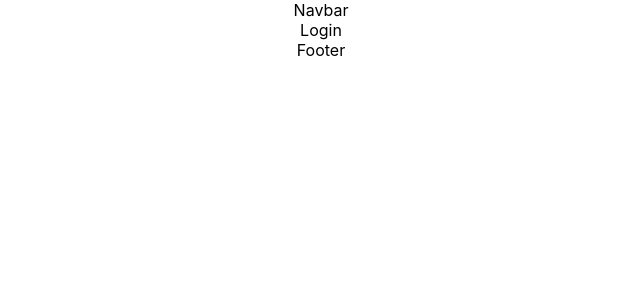
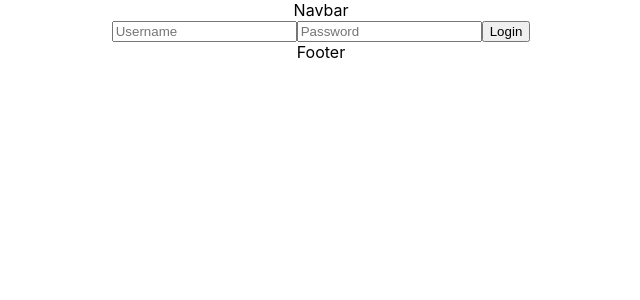
Before and after one commit to C-R-react-review/front-end, a React (Create React App) app: page /login in a window 1280 px wide. Shown: the top 300 px of the page, without its empty margins (319-959 px from the left). Built offline with nearby package versions, Linux system fonts and the light colour scheme.

Commit message:
created login form

```diff
--- a/src/components/Login.js
+++ b/src/components/Login.js
@@ -1,10 +1,28 @@
-import React from 'react';
+import React, { useState } from 'react';
+
+function Login() {
+  const [formValues, setFormValue] = useState({
+    'username': '',
+    'password': ''
+  })
+
+const handleChange = (event) => {
+  setFormValue({...formValues,[event.target.username]: event.target.value})
+}
+
+const handleSubmit = (event) => {
+  console.log('saltyAF')
+}
 
 
-function Login() {
+
   return (
     <div className="Login">
-      Login
+     <form onSubmit={event => handleSubmit(event)}>
+       <input type='text' placeholder='Username' value={formValues.username} onChange={event => handleChange(event)} name='username'/>
+       <input type='password' placeholder='Password' value={formValues.password} onChange={event => handleChange(event)} name='password'/>
+       <button>Login</button>
+     </form>
     </div>
   );
 }
```
